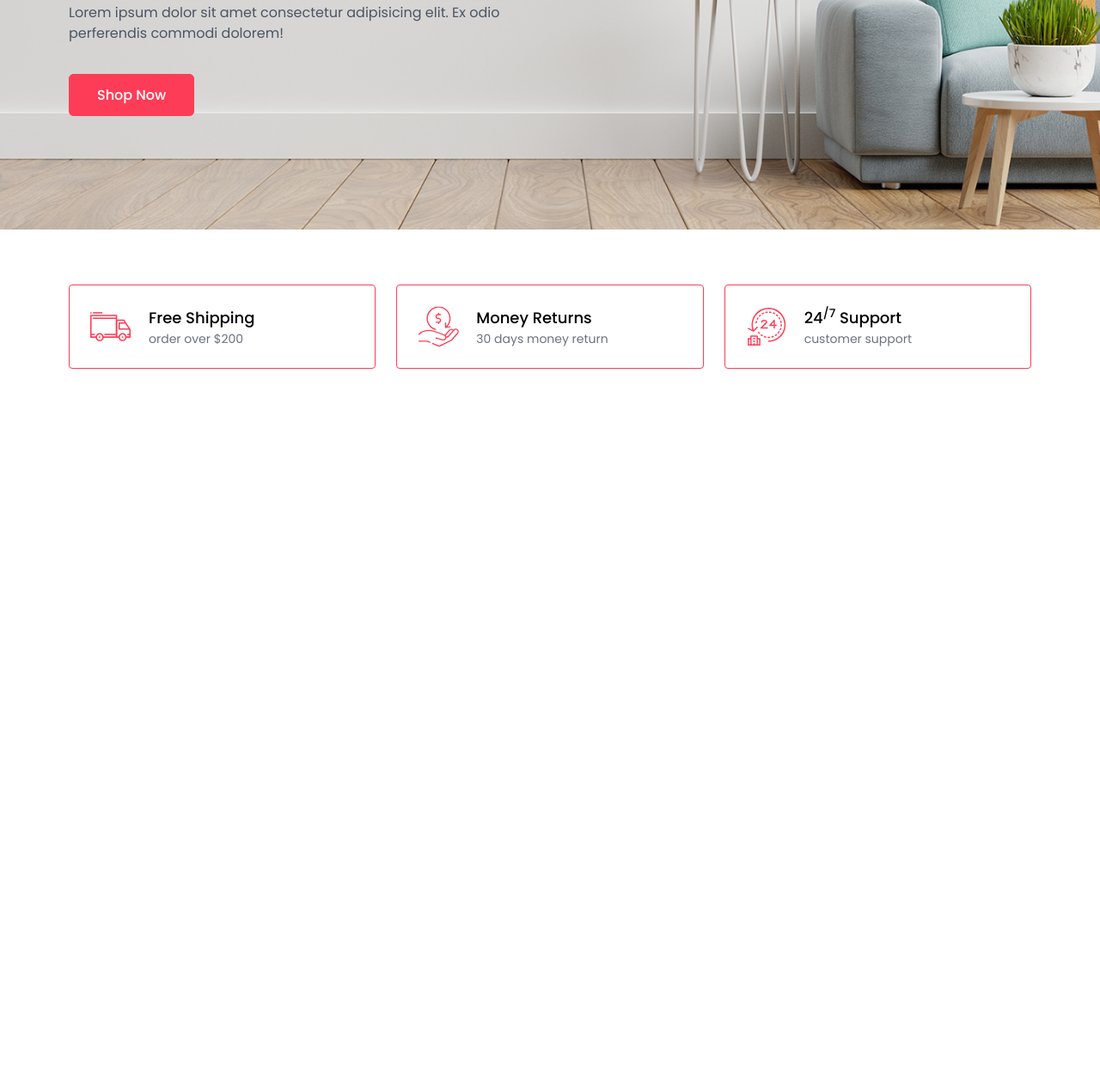
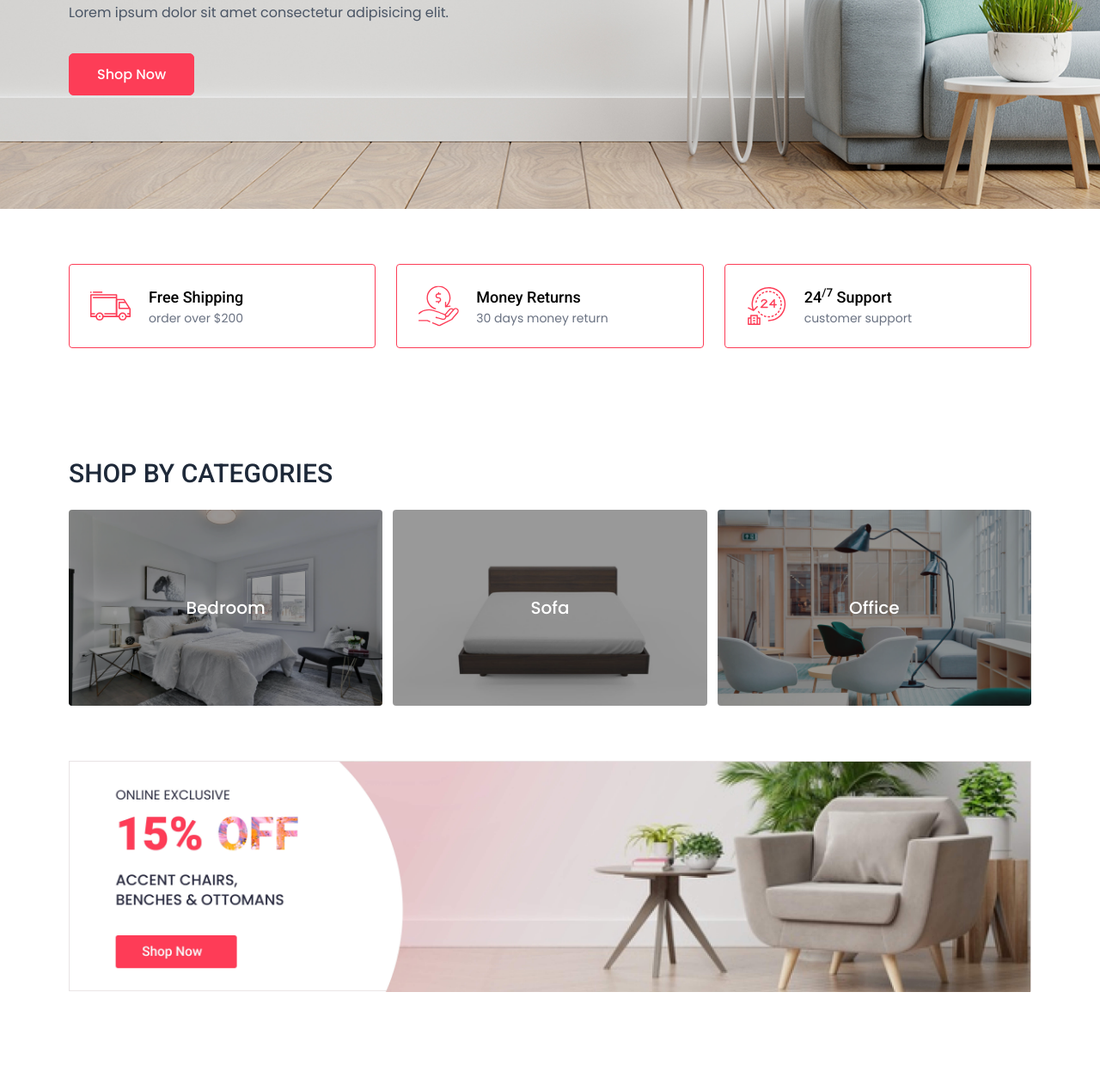
Before and after one commit to mrizzzz97/idn-cart, a website built with Vite: page index.html in a window 1280 px wide. Shown: the part 415-1676 px from the top of the page at 86% size. Before the commit the page ends 908 px from the top, so only its background shows below. Built offline with nearby package versions, Linux system fonts and the light colour scheme.

Commit message:
pertemuan 3

```diff
--- a/index.html
+++ b/index.html
@@ -105,8 +105,7 @@
     </h1>
 
     <p class="text-gray-600 max-w-xl">
-      Lorem ipsum dolor sit amet consectetur adipisicing elit. Ex odio
-      perferendis commodi dolorem!
+      Lorem ipsum dolor sit amet consectetur adipisicing elit.
     </p>
 
     <div class="mt-12">
@@ -142,15 +141,52 @@
     <div class="border border-primary rounded-sm px-6 py-6 flex items-center gap-5">
       <img src="public/images/icons/service-hours.svg" class="w-12 h-12">
       <div>
-          <h4 class="font-medium capitalize text-lg">
-            24<sup>/7</sup> support
-          </h4>
-          <p class="text-gray-500 text-sm">customer support</p>
+        <h4 class="font-medium capitalize text-lg">24<sup>/7</sup> support</h4>
+        <p class="text-gray-500 text-sm">customer support</p>
       </div>
     </div>
 
   </div>
 </div>
 
+<!-- categories -->
+<div class="container py-16">
+  <h2 class="text-3xl font-medium text-gray-800 uppercase mb-6">
+    shop by categories
+  </h2>
+
+  <div class="grid grid-cols-3 gap-3">
+
+    <div class="relative rounded-sm overflow-hidden group">
+      <img src="public/images/category/category-1.jpg" class="w-full">
+      <a href="#" class="absolute inset-0 bg-black/40 flex items-center justify-center text-xl text-white font-medium group-hover:bg-black/60 transition">
+        Bedroom
+      </a>
+    </div>
+
+    <div class="relative rounded-sm overflow-hidden group">
+      <img src="public/images/category/category-2.jpg" class="w-full">
+      <a href="#" class="absolute inset-0 bg-black/40 flex items-center justify-center text-xl text-white font-medium group-hover:bg-black/60 transition">
+        Sofa
+      </a>
+    </div>
+
+    <div class="relative rounded-sm overflow-hidden group">
+      <img src="public/images/category/category-3.jpg" class="w-full">
+      <a href="#" class="absolute inset-0 bg-black/40 flex items-center justify-center text-xl text-white font-medium group-hover:bg-black/60 transition">
+        Office
+      </a>
+    </div>
+
+  </div>
+</div>
+
+<!-- ad section -->
+<div class="container mb-20 pb-26">
+  <a href="#">
+    <img src="images/offer.jpg" class="w-full">
+  </a>
+</div>
+
 </body>
 </html>
--- a/src/style.css
+++ b/src/style.css
@@ -6,6 +6,10 @@
 
 body{
   font-family: var(--font-poppins);
+}
+
+h1, h2, h3, h4, h5, h6{
+  font-family: var(--font-roboto);
 }
 
 @theme{
```
